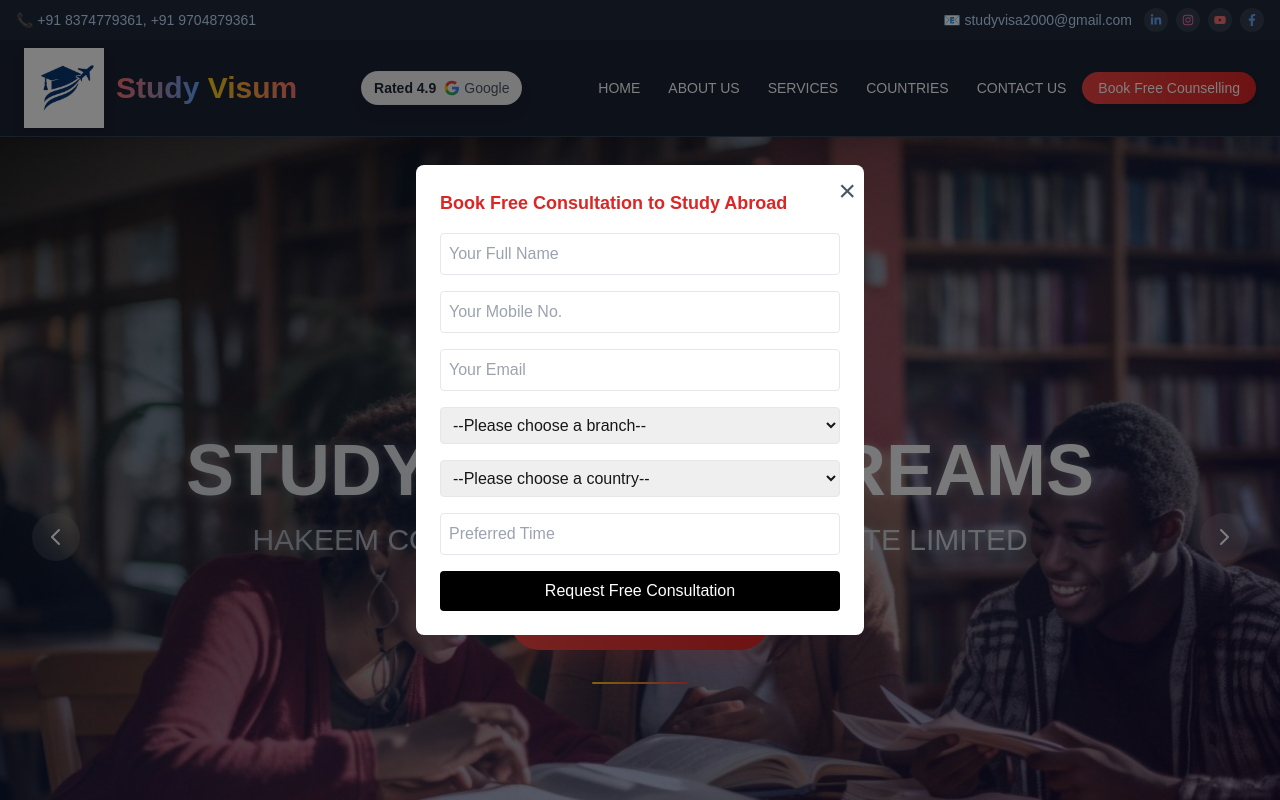
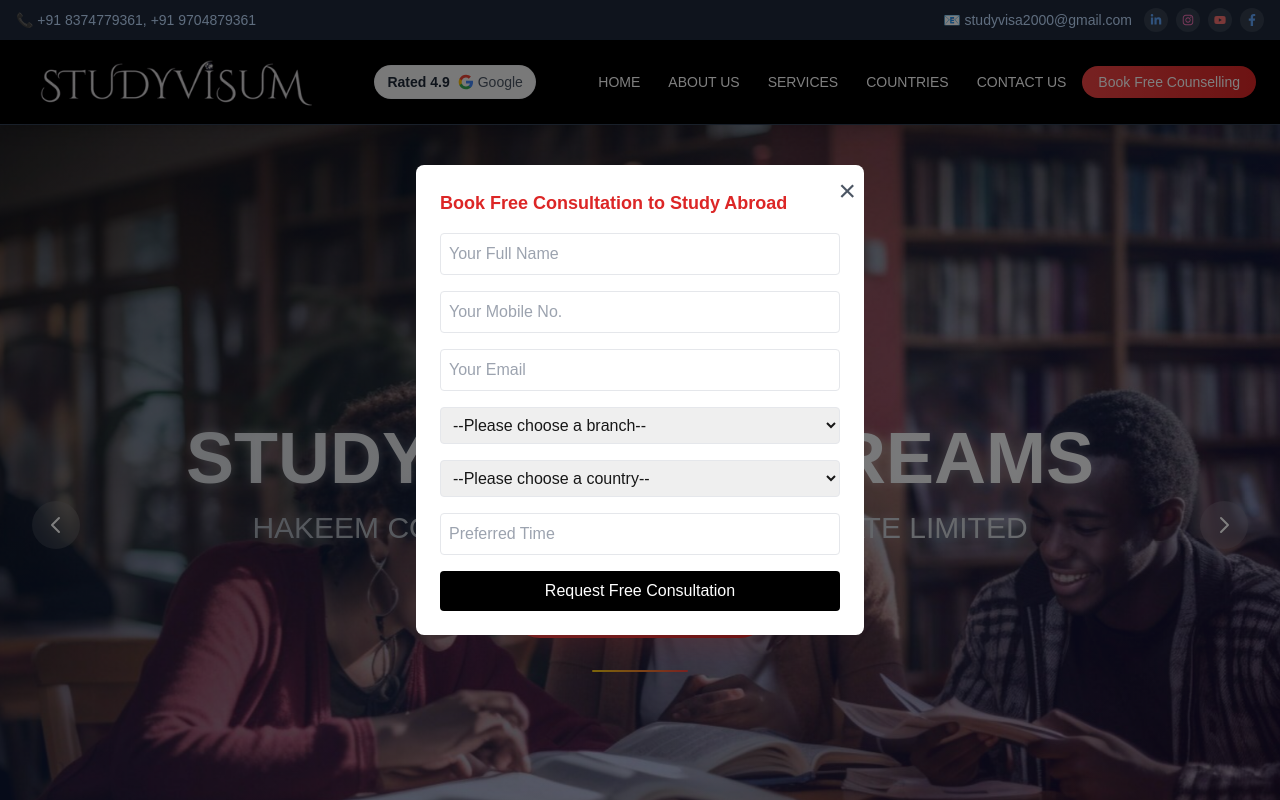
Before and after one commit to TeamAlgoarn/hakeem_consultancy, a Next.js app: page / in a window 1280 px wide. Shown: the top 800 px of the page. Built offline with nearby package versions, Linux system fonts and the light colour scheme.

Commit message:
updated logo

```diff
--- a/app/about/page.tsx
+++ b/app/about/page.tsx
@@ -180,7 +180,6 @@ import { FaInstagram, FaYoutube, FaLinkedinIn, FaFacebookF } from 'react-icons/f
 import { MdEmail, MdPhone } from 'react-icons/md';
 import { HiMenu, HiX } from 'react-icons/hi';
 
-
 // Google Rating Component
 const GoogleRatingComponent: React.FC = () => {
   const handleGoogleClick = (): void => {
@@ -239,30 +238,29 @@ export default function AboutPage() {
   return (
     <div className="min-h-screen bg-gradient-to-br from-slate-50 via-white to-blue-50">
       {/* Navigation */}
-      <nav className="bg-slate-900/95 backdrop-blur-sm shadow-lg px-4 py-2 lg:px-6 flex justify-between items-center sticky top-0 z-50 border-b border-slate-700 shadow-lg">
+      <nav className="bg-black backdrop-blur-sm shadow-lg px-4 py-2 lg:px-6 flex justify-between items-center sticky top-0 z-50 border-b border-slate-700 shadow-lg">
         <div className="flex items-center space-x-2">
-          {/* Logo */}
+          {/* Logo - Updated path */}
           <div className="transform hover:scale-105 transition-transform duration-300">
             <Image
-              src="/hakeem-logo.jpg"
-              alt="Logo"
-              width={80}
+              src="/Studyvisummp4logo (1) (1).gif"
+              alt="StudyVisum Logo"
+              width={300}
               height={35}
               className="object-contain drop-shadow-lg"
             />
           </div>
 
           {/* Brand Text */}
-          <div className="flex items-center">
+          {/* <div className="flex items-center">
             <h1 className="text-2xl lg:text-3xl font-extrabold">
               <span className="bg-gradient-to-r from-red-400 to-blue-400 bg-clip-text text-transparent">Study</span>{' '}
               <span className="bg-gradient-to-r from-yellow-400 to-red-400 bg-clip-text text-transparent">Visum</span>
             </h1>
-          </div>
+          </div> */}
         </div>
 
-
-{/* Center - Google Rating Component (Desktop) */}
+        {/* Center - Google Rating Component (Desktop) */}
         <div className="hidden lg:flex">
           <GoogleRatingComponent />
         </div>
@@ -290,10 +288,10 @@ export default function AboutPage() {
       {/* Mobile Menu */}
       {menuOpen && (
         <div className="lg:hidden bg-slate-900/95 backdrop-blur-sm px-4 py-4 space-y-2 border-b border-slate-700">
-          {/* Center - Google Rating Component (Desktop) */}
-        <div className="hidden lg:flex">
-          <GoogleRatingComponent />
-        </div>
+          {/* Center - Google Rating Component (Mobile) */}
+          <div className="flex justify-center mb-4">
+            <GoogleRatingComponent />
+          </div>
           <Link href="/" className="block text-white hover:text-blue-400 py-1.5 px-3 rounded-lg hover:bg-white/10 transition-all duration-300">HOME</Link>
           <Link href="/about" className="block text-white bg-gradient-to-r from-blue-600 to-purple-600 py-1.5 px-3 rounded-lg">ABOUT US</Link>
           <Link href="/services" className="block text-white hover:text-blue-400 py-1.5 px-3 rounded-lg hover:bg-white/10 transition-all duration-300">SERVICES</Link>
@@ -435,18 +433,23 @@ export default function AboutPage() {
       </main>
 
       {/* Footer */}
-      <footer className="bg-gradient-to-br from-slate-900 via-slate-800 to-blue-900 text-white py-8 lg:py-10 relative overflow-hidden">
+      <footer className="bg-black text-white py-8 lg:py-10 relative overflow-hidden">
         <div className="absolute inset-0 opacity-5">
           <div className="absolute inset-0 bg-gradient-to-r from-transparent via-white to-transparent animate-pulse"></div>
         </div>
 
         <div className="relative max-w-7xl mx-auto grid grid-cols-1 md:grid-cols-2 lg:grid-cols-5 gap-6 px-4">
-          {/* Brand */}
+          {/* Brand - Updated path */}
           <div className="lg:col-span-1 text-center lg:text-left">
-            <h2 className="text-2xl lg:text-3xl font-bold mb-3">
-              <span className="bg-gradient-to-r from-red-400 to-blue-400 bg-clip-text text-transparent">Study</span>{' '}
-              <span className="bg-gradient-to-r from-yellow-400 to-red-400 bg-clip-text text-transparent">Visum</span>
-            </h2>
+            <div className="transform hover:scale-105 transition-transform duration-300">
+            <Image
+              src="/Studyvisummp4logo (1) (1).gif"
+              alt="StudyVisum Logo"
+              width={300}
+              height={35}
+              className="object-contain drop-shadow-lg"
+            />
+          </div>
           </div>
 
           {/* Address */}
--- a/app/components/Header.tsx
+++ b/app/components/Header.tsx
@@ -152,26 +152,25 @@ export default function Header() {
       </div>
 
       {/* Main Navigation */}
-      <nav className="bg-slate-900/95 backdrop-blur-sm shadow-lg px-4 py-2 lg:px-6 flex justify-between items-center sticky top-0 z-50 border-b border-slate-700">
+      <nav className="bg-black backdrop-blur-sm shadow-lg px-4 py-2 lg:px-6 flex justify-between items-center sticky top-0 z-50 border-b border-slate-700">
         <div className="flex items-center space-x-3">
           {/* Logo */}
           <div className="transform hover:scale-105 transition-transform duration-300">
-            <Image
-              src="/hakeem-logo.jpg"
-              alt="Logo"
-              width={80}
-              height={35}
-              className="object-contain drop-shadow-lg"
-            />
-          </div>
-
+                      <Image
+                        src="/Studyvisummp4logo (1) (1).gif"
+                        alt="StudyVisum Logo"
+                        width={300}
+                        height={35}
+                        className="object-contain drop-shadow-lg"
+                      />
+                    </div>
           {/* StudyVisum Text */}
-          <div className="flex items-center">
+          {/* <div className="flex items-center">
             <h1 className="text-2xl lg:text-3xl font-extrabold">
               <span className="bg-gradient-to-r from-red-400 to-blue-400 bg-clip-text text-transparent">Study</span>{' '}
               <span className="bg-gradient-to-r from-yellow-400 to-red-400 bg-clip-text text-transparent">Visum</span>
             </h1>
-          </div>
+          </div> */}
         </div>
 
         {/* Center - Google Rating Component (Desktop) */}
--- a/app/contact/page.tsx
+++ b/app/contact/page.tsx
@@ -336,26 +336,26 @@ export default function ContactPage() {
       </div>
 
       {/* Navbar - Matching the previous page */}
-      <nav className="bg-slate-900/95 backdrop-blur-sm shadow-lg px-4 py-2 lg:px-6 flex justify-between items-center sticky top-0 z-50 border-b border-slate-700">
+     <nav className="bg-black backdrop-blur-sm shadow-lg px-4 py-2 lg:px-6 flex justify-between items-center sticky top-0 z-50 border-b border-slate-700">
   <div className="flex items-center space-x-3">
-          {/* Logo */}
+    {/* Logo - Updated with GIF */}
     <div className="transform hover:scale-105 transition-transform duration-300">
                 <Image
-              src="/hakeem-logo.jpg"
-              alt="Logo"
-              width={80}
+                  src="/Studyvisummp4logo (1) (1).gif"
+                  alt="StudyVisum Logo"
+                  width={300}
                   height={35}
                   className="object-contain drop-shadow-lg"
                 />
               </div>
 
     {/* Brand Text */}
-          <div className="flex items-center">
+    {/* <div className="flex items-center">
       <h1 className="text-2xl lg:text-3xl font-extrabold">
         <span className="bg-gradient-to-r from-red-400 to-blue-400 bg-clip-text text-transparent">Study</span>{' '}
         <span className="bg-gradient-to-r from-yellow-400 to-red-400 bg-clip-text text-transparent">Visum</span>
       </h1>
-          </div>
+    </div> */}
   </div>
 
   {/* Center - Google Rating Component (Desktop) */}
@@ -635,19 +635,24 @@ export default function ContactPage() {
   </div>
 </section>
 
-      {/* Footer - Matching the previous page */}
-      <footer className="bg-gradient-to-br from-slate-900 via-slate-800 to-blue-900 text-white py-8 lg:py-10 relative overflow-hidden">
+{/* Footer - Updated with GIF logo */}
+<footer className="bg-black text-white py-8 lg:py-10 relative overflow-hidden">
   <div className="absolute inset-0 opacity-5">
     <div className="absolute inset-0 bg-gradient-to-r from-transparent via-white to-transparent animate-pulse"></div>
   </div>
 
   <div className="relative max-w-7xl mx-auto grid grid-cols-1 md:grid-cols-2 lg:grid-cols-5 gap-6 px-4">
-          {/* Brand */}
+    {/* Brand - Updated with GIF logo */}
     <div className="lg:col-span-1 text-center lg:text-left">
-            <h2 className="text-2xl lg:text-3xl font-bold mb-3">
-              <span className="bg-gradient-to-r from-red-400 to-blue-400 bg-clip-text text-transparent">Study</span>{' '}
-              <span className="bg-gradient-to-r from-yellow-400 to-red-400 bg-clip-text text-transparent">Visum</span>
-            </h2>
+     <div className="transform hover:scale-105 transition-transform duration-300">
+                 <Image
+                   src="/Studyvisummp4logo (1) (1).gif"
+                   alt="StudyVisum Logo"
+                   width={300}
+                   height={35}
+                   className="object-contain drop-shadow-lg"
+                 />
+               </div>
     </div>
 
     {/* Address */}
--- a/app/counselling/page.tsx
+++ b/app/counselling/page.tsx
@@ -475,26 +475,26 @@ export default function CounsellingForm() {
       </div>
 
       {/* Navbar - Matching the previous pages */}
-      <nav className="bg-slate-900/95 backdrop-blur-sm shadow-lg px-4 py-2 lg:px-6 flex justify-between items-center sticky top-0 z-50 border-b border-slate-700">
+      <nav className="bg-black backdrop-blur-sm shadow-lg px-4 py-2 lg:px-6 flex justify-between items-center sticky top-0 z-50 border-b border-slate-700">
   <div className="flex items-center space-x-3">
-          {/* Logo */}
+    {/* Logo - Updated with GIF */}
    <div className="transform hover:scale-105 transition-transform duration-300">
                <Image
-              src="/hakeem-logo.jpg"
-              alt="Logo"
-              width={80}
+                 src="/Studyvisummp4logo (1) (1).gif"
+                 alt="StudyVisum Logo"
+                 width={300}
                  height={35}
                  className="object-contain drop-shadow-lg"
                />
              </div>
 
     {/* Brand Text */}
-          <div className="flex items-center">
+    {/* <div className="flex items-center">
       <h1 className="text-2xl lg:text-3xl font-extrabold">
         <span className="bg-gradient-to-r from-red-400 to-blue-400 bg-clip-text text-transparent">Study</span>{' '}
         <span className="bg-gradient-to-r from-yellow-400 to-red-400 bg-clip-text text-transparent">Visum</span>
       </h1>
-          </div>
+    </div> */}
   </div>
 
   {/* Center - Google Rating Component (Desktop) */}
@@ -654,19 +654,24 @@ export default function CounsellingForm() {
   </div>
 </section>
 
-      {/* Footer - Matching the previous pages */}
-      <footer className="bg-gradient-to-br from-slate-900 via-slate-800 to-blue-900 text-white py-8 lg:py-10 relative overflow-hidden">
+{/* Footer - Updated with GIF logo */}
+<footer className="bg-black text-white py-8 lg:py-10 relative overflow-hidden">
   <div className="absolute inset-0 opacity-5">
     <div className="absolute inset-0 bg-gradient-to-r from-transparent via-white to-transparent animate-pulse"></div>
   </div>
 
   <div className="relative max-w-7xl mx-auto grid grid-cols-1 md:grid-cols-2 lg:grid-cols-5 gap-6 px-4">
-          {/* Brand */}
+    {/* Brand - Updated with GIF logo */}
     <div className="lg:col-span-1 text-center lg:text-left">
-            <h2 className="text-2xl lg:text-3xl font-bold mb-3">
-              <span className="bg-gradient-to-r from-red-400 to-blue-400 bg-clip-text text-transparent">Study</span>{' '}
-              <span className="bg-gradient-to-r from-yellow-400 to-red-400 bg-clip-text text-transparent">Visum</span>
-            </h2>
+      <div className="transform hover:scale-105 transition-transform duration-300">
+                  <Image
+                    src="/Studyvisummp4logo (1) (1).gif"
+                    alt="StudyVisum Logo"
+                    width={300}
+                    height={35}
+                    className="object-contain drop-shadow-lg"
+                  />
+                </div>
     </div>
 
     {/* Address */}
--- a/app/countries/page.tsx
+++ b/app/countries/page.tsx
@@ -339,24 +339,24 @@ export default function CountriesPage() {
       `}</style>
 
       {/* Navbar (unchanged) */}
-      <nav className="bg-slate-900/95 backdrop-blur-sm shadow-lg px-4 py-2 lg:px-6 flex justify-between items-center sticky top-0 z-50 border-b border-slate-700 shadow-lg">
+      <nav className="bg-black backdrop-blur-sm shadow-lg px-4 py-2 lg:px-6 flex justify-between items-center sticky top-0 z-50 border-b border-slate-700 shadow-lg">
         <div className="flex items-center space-x-2">
           <div className="transform hover:scale-105 transition-transform duration-300">
                       <Image
-              src="/hakeem-logo.jpg"
-              alt="Logo"
-              width={80}
+                        src="/Studyvisummp4logo (1) (1).gif"
+                        alt="StudyVisum Logo"
+                        width={300}
                         height={35}
                         className="object-contain drop-shadow-lg"
                       />
                     </div>
 
-          <div className="flex items-center">
+          {/* <div className="flex items-center">
             <h1 className="text-2xl lg:text-3xl font-extrabold">
               <span className="bg-gradient-to-r from-red-400 to-blue-400 bg-clip-text text-transparent">Study</span>{' '}
               <span className="bg-gradient-to-r from-yellow-400 to-red-400 bg-clip-text text-transparent">Visum</span>
             </h1>
-          </div>
+          </div> */}
         </div>
 
         {/* Center - Google Rating Component (Desktop) */}
@@ -481,17 +481,20 @@ export default function CountriesPage() {
       </main>
 
       {/* Footer (unchanged) */}
-      <footer className="bg-gradient-to-br from-slate-900 via-slate-800 to-blue-900 text-white py-8 lg:py-10 relative overflow-hidden">
+      <footer className="bg-black text-white py-8 lg:py-10 relative overflow-hidden">
         <div className="absolute inset-0 opacity-5">
           <div className="absolute inset-0 bg-gradient-to-r from-transparent via-white to-transparent animate-pulse"></div>
         </div>
 
         <div className="relative max-w-7xl mx-auto grid grid-cols-1 md:grid-cols-2 lg:grid-cols-5 gap-6 px-4">
-          <div className="lg:col-span-1 text-center lg:text-left">
-            <h2 className="text-2xl lg:text-3xl font-bold mb-3">
-              <span className="bg-gradient-to-r from-red-400 to-blue-400 bg-clip-text text-transparent">Study</span>{' '}
-              <span className="bg-gradient-to-r from-yellow-400 to-red-400 bg-clip-text text-transparent">Visum</span>
-            </h2>
+          <div className="transform hover:scale-105 transition-transform duration-300">
+                      <Image
+                        src="/Studyvisummp4logo (1) (1).gif"
+                        alt="StudyVisum Logo"
+                        width={300}
+                        height={35}
+                        className="object-contain drop-shadow-lg"
+                      />
                     </div>
 
           <div className="lg:col-span-1">
--- a/app/page.tsx
+++ b/app/page.tsx
@@ -12,17 +12,21 @@ import 'swiper/css';
 import 'swiper/css/navigation';
 import 'swiper/css/pagination';
 import { FaInstagram, FaYoutube, FaLinkedinIn, FaFacebookF } from 'react-icons/fa';
-import {MdEmail, MdPhone}from 'react-icons/md';
+import {MdEmail, MdPhone} from 'react-icons/md';
 import Link from 'next/link';
+import Image from 'next/image';
 
 export default function Home() {
   return (
     <div className='bg-white min-h-screen flex flex-col'>
-      {/* Top Navigation Bar */}
-      <Header />
+      {/* Top Navigation Bar - Made sticky/fixed */}
+      <div className="sticky top-0 z-50">
+        <Header />
+      </div>
+
       <PopupForm/>
 
-      <main className="flex-grow">
+      <main className="flex-grow"> {/* Removed pt-16 padding */}
         {/* Hero Image Slider with Text and CTA */}
         <section className="relative">
           <HeroSlider />
@@ -47,18 +51,23 @@ export default function Home() {
         </div>
       </main>
 
-       <footer className="bg-gradient-to-br from-slate-900 via-slate-800 to-blue-900 text-white py-8 lg:py-10 relative overflow-hidden mt-16">
+       <footer className="bg-black text-white py-8 lg:py-10 relative overflow-hidden mt-16">
         <div className="absolute inset-0 opacity-5">
           <div className="absolute inset-0 bg-gradient-to-r from-transparent via-white to-transparent animate-pulse"></div>
         </div>
 
         <div className="relative max-w-7xl mx-auto grid grid-cols-1 md:grid-cols-2 lg:grid-cols-5 gap-6 px-4">
-          {/* Brand */}
+          {/* Brand - Replaced text with GIF logo */}
           <div className="lg:col-span-1 text-center lg:text-left">
-            <h2 className="text-2xl lg:text-3xl font-bold mb-3">
-              <span className="bg-gradient-to-r from-red-400 to-blue-400 bg-clip-text text-transparent">Study</span>{' '}
-              <span className="bg-gradient-to-r from-yellow-400 to-red-400 bg-clip-text text-transparent">Visum</span>
-            </h2>
+            <div className="transform hover:scale-105 transition-transform duration-300">
+              <Image
+                src="/Studyvisummp4logo (1) (1).gif"
+                alt="StudyVisum Logo"
+                width={300}
+                height={35}
+                className="object-contain drop-shadow-lg"
+              />
+            </div>
           </div>
 
           {/* Address */}
--- a/app/services/page.tsx
+++ b/app/services/page.tsx
@@ -304,25 +304,17 @@ export default function ServicesPage() {
           animation-delay: 1000ms;
         }
       `}</style>
-     <nav className="bg-slate-900/95 backdrop-blur-sm shadow-lg px-4 py-2 lg:px-6 flex justify-between items-center sticky top-0 z-50 border-b border-slate-700 shadow-lg">
-             <div className="flex items-center space-x-2">
-               {/* Logo */}
+     <nav className="bg-black backdrop-blur-sm shadow-lg px-4 py-2 lg:px-6 flex justify-between items-center sticky top-0 z-50 border-b border-slate-700 shadow-lg">
+  {/* Logo Only - Removed Study Visum Text and old logo */}
+  <div className="flex items-center">
    <div className="transform hover:scale-105 transition-transform duration-300">
                          <Image
-                   src="/hakeem-logo.jpg"
-                   alt="Logo"
-                   width={80}
+                           src="/Studyvisummp4logo (1) (1).gif"
+                           alt="StudyVisum Logo"
+                           width={300}
                            height={35}
                            className="object-contain drop-shadow-lg"
                          />
-               </div>
-
-               {/* Brand Text */}
-               <div className="flex items-center">
-                 <h1 className="text-2xl lg:text-3xl font-extrabold">
-                   <span className="bg-gradient-to-r from-red-400 to-blue-400 bg-clip-text text-transparent">Study</span>{' '}
-                   <span className="bg-gradient-to-r from-yellow-400 to-red-400 bg-clip-text text-transparent">Visum</span>
-                 </h1>
                        </div>
   </div>
 
@@ -373,7 +365,7 @@ export default function ServicesPage() {
   {/* Hero Section with Background Image */}
   <section className="relative bg-gradient-to-br from-slate-900 via-blue-900 to-purple-900 text-white py-16 lg:py-24 overflow-hidden">
     {/* Background Image */}
-          <div className="absolute inset-0 bg-[url('https://images.unsplash.com/photo-1523050854058-8df90110c9f1?ixlib=rb-4.0.3&auto=format&fit=crop&w=1920&q=80')] bg-cover bg-center opacity-20"></div>
+    <div className="absolute inset-0 bg-[url('https://cdn.dal.ca/content/dam/dalhousie/images/spanish/Study%20Abroad/Study%20abroad%20background%20image.jpeg.lt_77ffc1bbc882fe67f1311a270f93ebca.res/Study%20abroad%20background%20image.jpeg')] bg-cover bg-center opacity-20"></div>
 
     {/* Background Decorations */}
     <div className="absolute inset-0 overflow-hidden">
@@ -394,6 +386,7 @@ export default function ServicesPage() {
       </div>
     </div>
   </section>
+
   {/* Services Description */}
   <div className="max-w-6xl mx-auto px-4 py-12 space-y-6 animate-fade-in-up">
     <p className="text-lg text-justify opacity-0 animate-slide-in-left animation-delay-200 hover:text-blue-700 transition-colors duration-300">
@@ -523,19 +516,24 @@ export default function ServicesPage() {
   </div>
 </div>
 
-     {/* Footer */}
-           <footer className="bg-gradient-to-br from-slate-900 via-slate-800 to-blue-900 text-white py-8 lg:py-10 relative overflow-hidden">
+{/* Footer - Updated */}
+<footer className="bg-black text-white py-8 lg:py-10 relative overflow-hidden">
   <div className="absolute inset-0 opacity-5">
     <div className="absolute inset-0 bg-gradient-to-r from-transparent via-white to-transparent animate-pulse"></div>
   </div>
 
   <div className="relative max-w-7xl mx-auto grid grid-cols-1 md:grid-cols-2 lg:grid-cols-5 gap-6 px-4">
-          {/* Brand */}
+    {/* Brand - Logo Only */}
     <div className="lg:col-span-1 text-center lg:text-left">
-            <h2 className="text-2xl lg:text-3xl font-bold mb-3">
-              <span className="bg-gradient-to-r from-red-400 to-blue-400 bg-clip-text text-transparent">Study</span>{' '}
-              <span className="bg-gradient-to-r from-yellow-400 to-red-400 bg-clip-text text-transparent">Visum</span>
-            </h2>
+      <div className="transform hover:scale-105 transition-transform duration-300">
+                            <Image
+                              src="/Studyvisummp4logo (1) (1).gif"
+                              alt="StudyVisum Logo"
+                              width={300}
+                              height={35}
+                              className="object-contain drop-shadow-lg"
+                            />
+                          </div>
     </div>
 
     {/* Address */}
```
Also changed, not shown: public/Studyvisummp4logo (1) (1).gif (added). Lines whose indentation alone changed are shown as unchanged.
